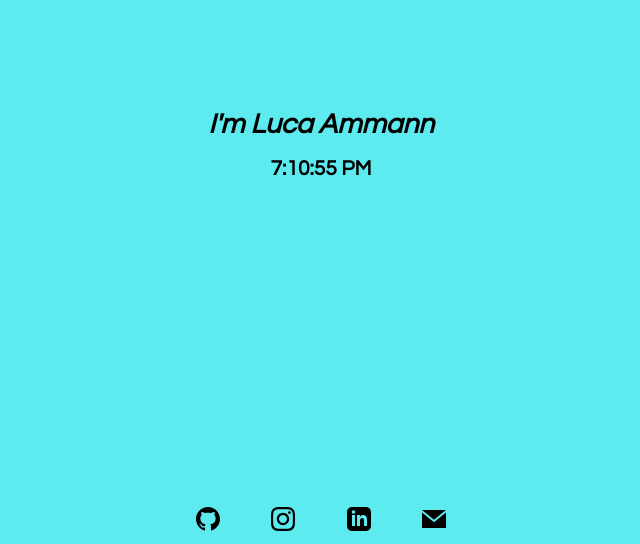
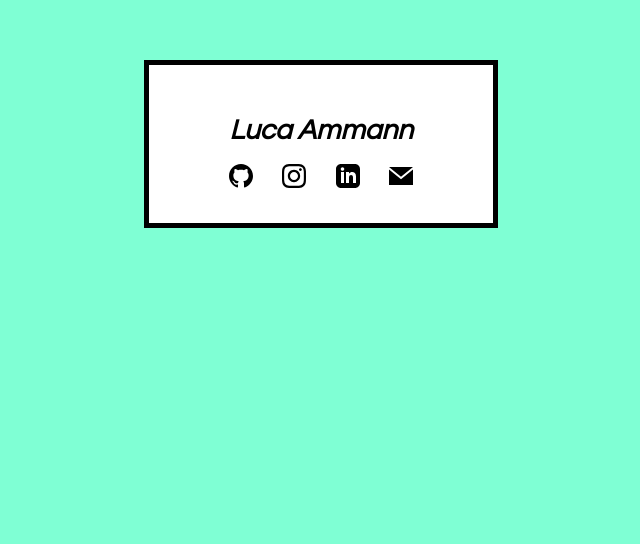
Before and after one commit to luca-ammann/personal-website, a React app: page / in a window 1280 px wide. Shown: the part 256-800 px from the top of the page, without its empty margins (319-959 px from the left). Built offline with nearby package versions, Linux system fonts and the light colour scheme.

Commit message:
layout change

```diff
--- a/src/index.js
+++ b/src/index.js
@@ -1,50 +1,10 @@
-import React from "react";
 import ReactDOM from "react-dom";
 import "./index.scss";
 
-class Root extends React.Component {
-  constructor(props) {
-    super(props);
-    this.state = {
-      date: new Date(),
-    };
-  }
-
-  componentDidMount() {
-    this.timer = setInterval(() => {
-      this.tick();
-    }, 1000);
-  }
-
-  componentWillUnmount() {
-    clearInterval(this.timer);
-  }
-
-  tick() {
-    this.setState({
-      date: new Date(),
-    });
-  }
-
-  render() {
+function Root() {
   return (
     <div className="root-container">
-        <div className="name-clock-container">
-          <div className="name">
-            <h1>I'm Luca Ammann</h1>
-          </div>
-          <div className="clock">
-            <h2>{this.state.date.toLocaleTimeString()}</h2>
-          </div>
-        </div>
-        <Social />
-      </div>
-    );
-  }
-}
-
-function Social() {
-  return (
+      <h1>Luca Ammann</h1>
       <div className="social-container">
         <a href="https://github.com/luca-ammann">
           <img src="/assets/github-logo.svg" alt="github-logo" />
@@ -59,6 +19,7 @@ function Social() {
           <img src="/assets/email-logo.svg" alt="email-logo" />
         </a>
       </div>
+    </div>
   );
 }
 
--- a/src/index.scss
+++ b/src/index.scss
@@ -8,46 +8,26 @@ body {
   margin: 0;
 }
 
+h1 {
+  font-style: italic;
+}
+
 #root {
-  background-color: #5debf0;
   height: 100%;
   display: flex;
   justify-content: center;
   align-items: center;
+  background-color: aquamarine;
 }
 
 .social-container {
-  position: absolute;
-  bottom: 10px;
-  width: 50%;
   display: flex;
   justify-content: space-between;
-  margin: 0 auto;
-  text-align: center;
-  left: 0;
-  right: 0;
   max-width: 250px;
 }
 
-.name h1 {
-  font-style: italic;
-  animation-name: name-animation;
-  animation-duration: 1s;
-  animation-iteration-count: 3;
+.root-container {
+  border: 5px solid #000;
+  padding: 2rem 5rem;
+  background-color: #fff;
 }
-
-.clock {
-  text-align: center;
-}
-
-@keyframes name-animation {
-  0% {
-    color: black;
-  }
-  50% {
-    color: #5debf0;
-  }
-  100% {
-    color: black;
-  }
-}
```
Lines whose indentation alone changed are shown as unchanged.
